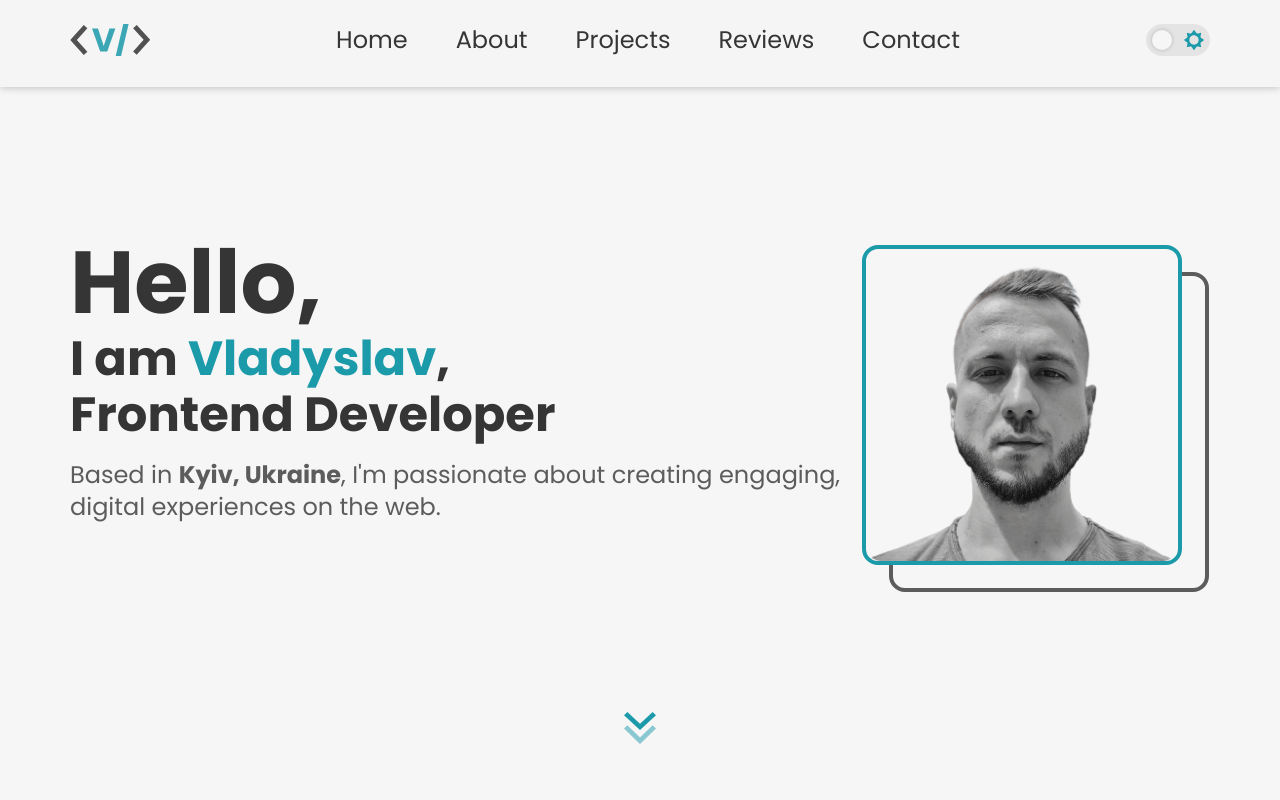
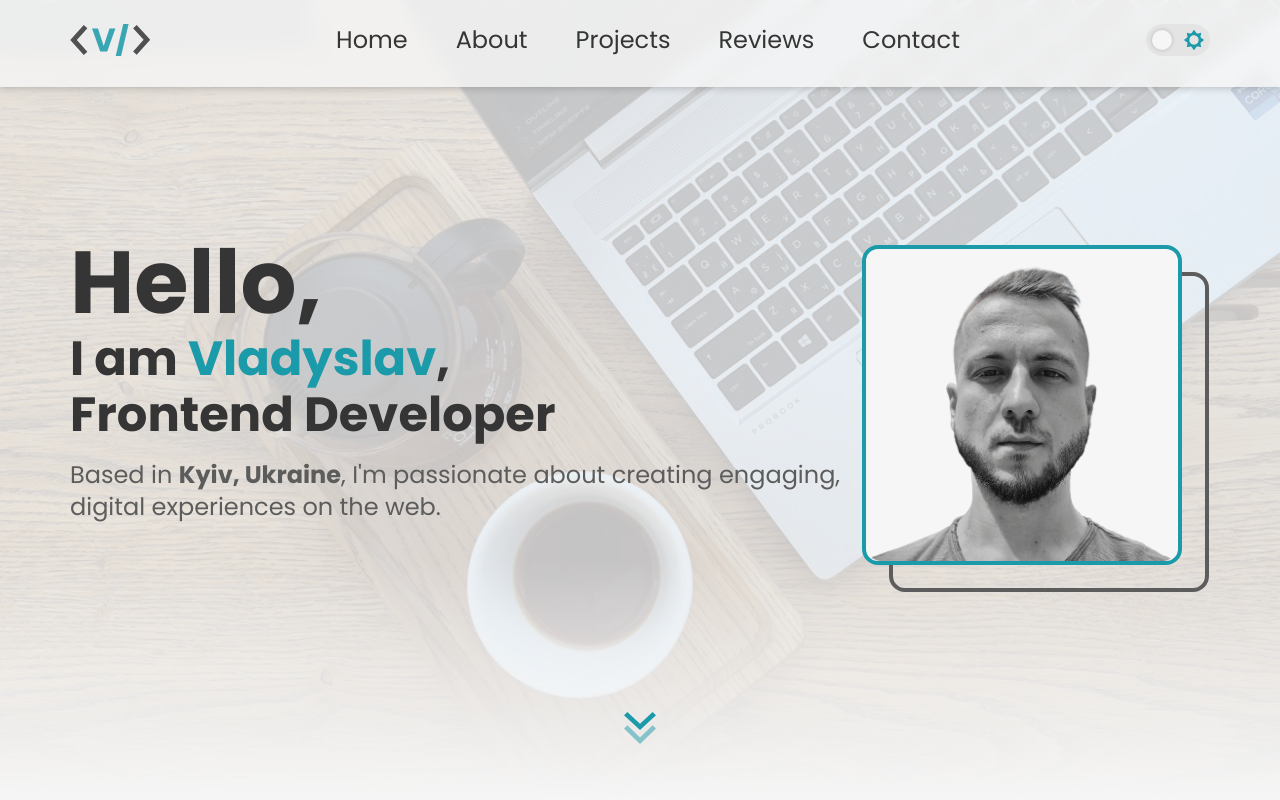
Before and after one commit to VladislavDegtyarenko/vd-developer-portfolio, a React (Vite) app: page / in a window 1280 px wide. Shown: the top 800 px of the page. Built offline with nearby package versions, Linux system fonts and the light colour scheme.

Commit message:
add bg image to main screen

```diff
--- a/src/sections/01_Main.jsx
+++ b/src/sections/01_Main.jsx
@@ -8,6 +8,8 @@ import ScrollDownIcon from "./../assets/Icons/Scroll Down.svg";
 
 import { Fade } from "react-awesome-reveal";
 
+import bg from "../assets/bg.jpg";
+
 const StyledMain = styled(Section)`
   /* scroll-margin-top: 200px; */
 
@@ -17,6 +19,22 @@ const StyledMain = styled(Section)`
   flex-direction: column;
   justify-content: center;
   position: relative;
+  background: transparent;
+  z-index: 1;
+  &:before {
+    content: "";
+    position: absolute;
+    top: 0;
+    left: 0;
+    right: 0;
+    bottom: 0;
+    width: 100%;
+    height: 100%;
+    background: linear-gradient(transparent 70%, ${({ theme }) => theme.bg} 100%),
+      url(${bg}) center center/cover no-repeat;
+    opacity: 0.2;
+    z-index: -1;
+  }
 
   .main {
     &__inner {
```
Also changed, not shown: src/assets/bg.jpg (added).
